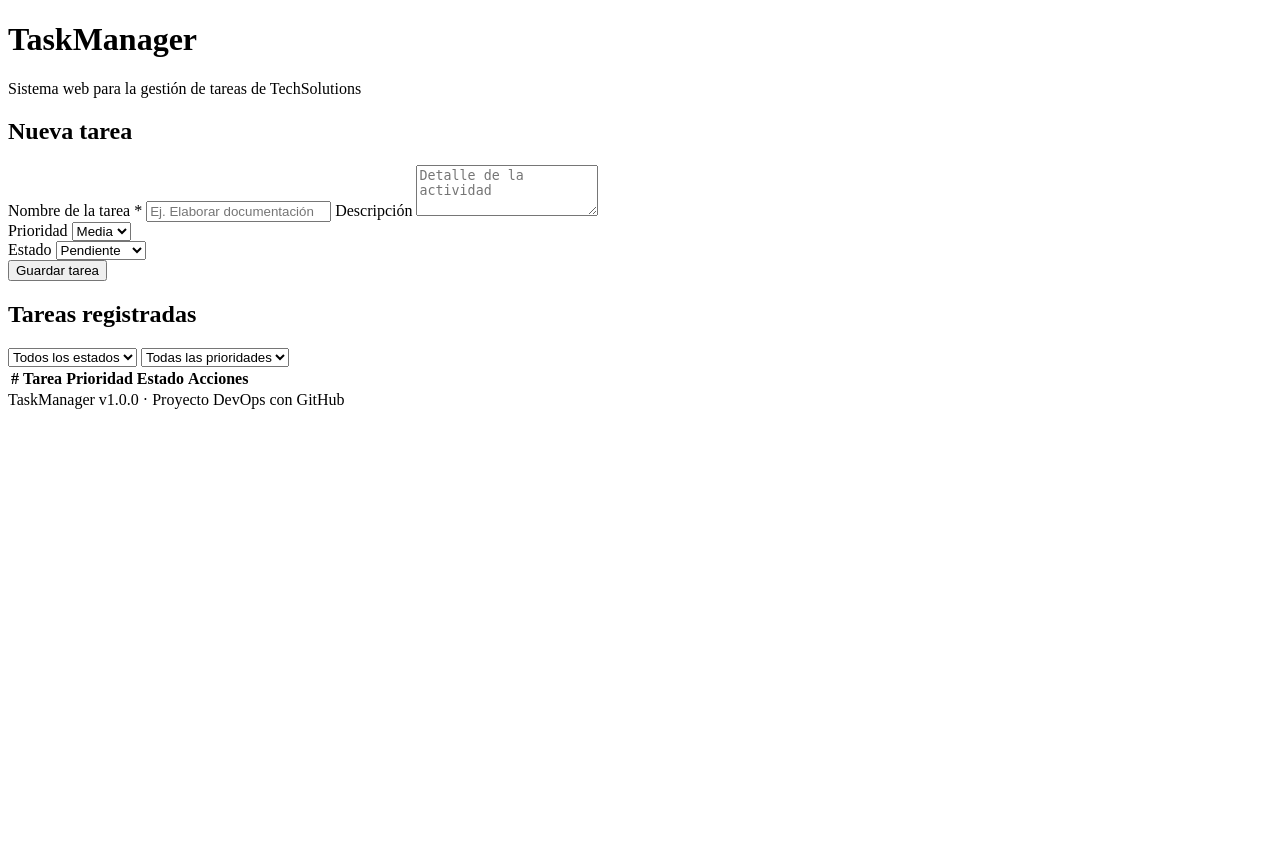
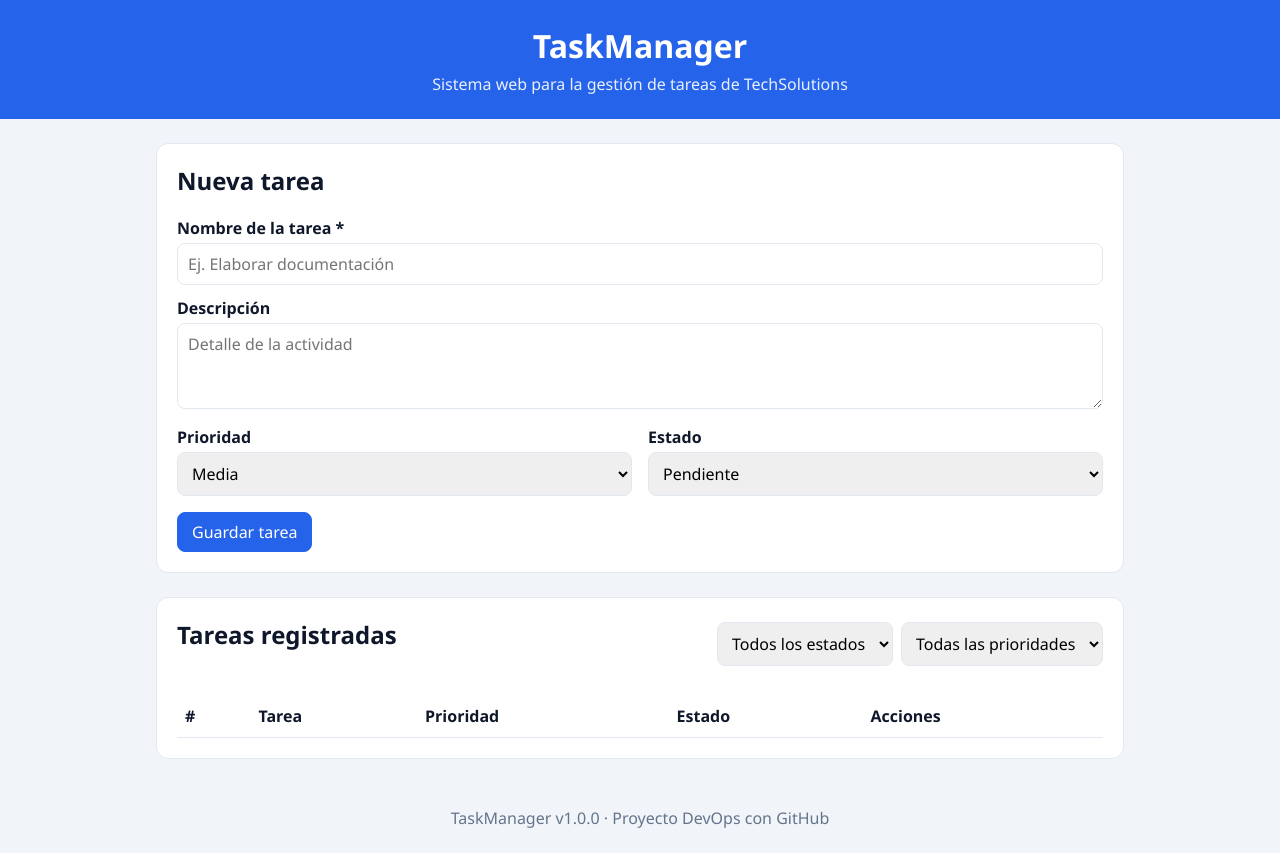
Before and after one commit to taariis/TaskManager-DevOps, a Flask app: page / in a window 1280 px wide. Before the commit the page ends 409 px from the top, so only its background shows below. Run offline with Flask 3, Linux system fonts and the light colour scheme; lists and menus that the app fills with data are empty.

Commit message:
Agregar estilos de la interfaz

```diff
--- a/static/css/style.css
+++ b/static/css/style.css
@@ -1 +1,104 @@
-/* Estilos de TaskManager */
+:root {
+  --primario: #2563eb;
+  --primario-oscuro: #1e40af;
+  --fondo: #f1f5f9;
+  --tarjeta: #ffffff;
+  --texto: #0f172a;
+  --suave: #64748b;
+  --borde: #e2e8f0;
+  --alta: #dc2626;
+  --media: #d97706;
+  --baja: #16a34a;
+}
+
+* { box-sizing: border-box; }
+
+body {
+  margin: 0;
+  font-family: "Segoe UI", system-ui, sans-serif;
+  background: var(--fondo);
+  color: var(--texto);
+}
+
+.encabezado {
+  background: var(--primario);
+  color: #fff;
+  padding: 24px 16px;
+  text-align: center;
+}
+.encabezado h1 { margin: 0; }
+.encabezado p { margin: 6px 0 0; opacity: .9; }
+
+.contenedor {
+  max-width: 1000px;
+  margin: 24px auto;
+  padding: 0 16px;
+  display: grid;
+  gap: 24px;
+}
+
+.tarjeta {
+  background: var(--tarjeta);
+  border: 1px solid var(--borde);
+  border-radius: 12px;
+  padding: 20px;
+}
+.tarjeta h2 { margin-top: 0; }
+
+label { display: block; font-weight: 600; margin: 12px 0 4px; }
+input, textarea, select {
+  width: 100%;
+  padding: 9px 10px;
+  border: 1px solid var(--borde);
+  border-radius: 8px;
+  font: inherit;
+}
+input.invalido { border-color: var(--alta); }
+
+.fila { display: grid; grid-template-columns: 1fr 1fr; gap: 16px; }
+.acciones { margin-top: 16px; display: flex; gap: 8px; }
+
+.btn {
+  border: 1px solid var(--borde);
+  background: #fff;
+  padding: 8px 14px;
+  border-radius: 8px;
+  cursor: pointer;
+  font: inherit;
+}
+.btn.primario { background: var(--primario); border-color: var(--primario); color: #fff; }
+.btn.primario:hover { background: var(--primario-oscuro); }
+.btn.peligro { color: var(--alta); }
+.btn.chico { padding: 4px 10px; font-size: .9em; }
+
+.mensaje { margin-top: 12px; padding: 10px; border-radius: 8px; }
+.mensaje.ok { background: #dcfce7; color: #166534; }
+.mensaje.error { background: #fee2e2; color: #991b1b; }
+
+.cabecera-lista { display: flex; justify-content: space-between; align-items: center; flex-wrap: wrap; gap: 12px; }
+.filtros { display: flex; gap: 8px; }
+.filtros select { width: auto; }
+
+.resumen { display: flex; gap: 12px; margin: 12px 0; color: var(--suave); flex-wrap: wrap; }
+
+.tabla { width: 100%; border-collapse: collapse; }
+.tabla th, .tabla td { padding: 10px 8px; border-bottom: 1px solid var(--borde); text-align: left; vertical-align: top; }
+.tabla td small { color: var(--suave); display: block; }
+.tabla select { width: auto; padding: 4px 6px; }
+
+.badge { padding: 2px 10px; border-radius: 999px; color: #fff; font-size: .85em; }
+.badge.Alta { background: var(--alta); }
+.badge.Media { background: var(--media); }
+.badge.Baja { background: var(--baja); }
+
+tr.Terminada td:nth-child(2) { text-decoration: line-through; color: var(--suave); }
+
+.vacio { color: var(--suave); text-align: center; }
+.pie { text-align: center; color: var(--suave); padding: 24px; }
+
+@media (max-width: 640px) {
+  .fila { grid-template-columns: 1fr; }
+  .tabla thead { display: none; }
+  .tabla tr { display: block; border-bottom: 1px solid var(--borde); padding: 8px 0; }
+  .tabla td { display: block; border: 0; padding: 4px 0; }
+}
```
